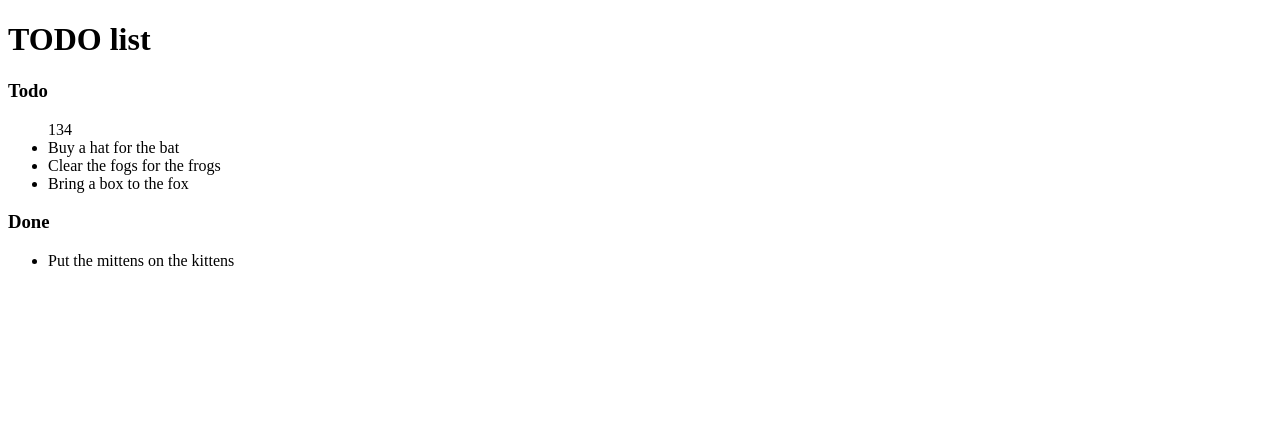
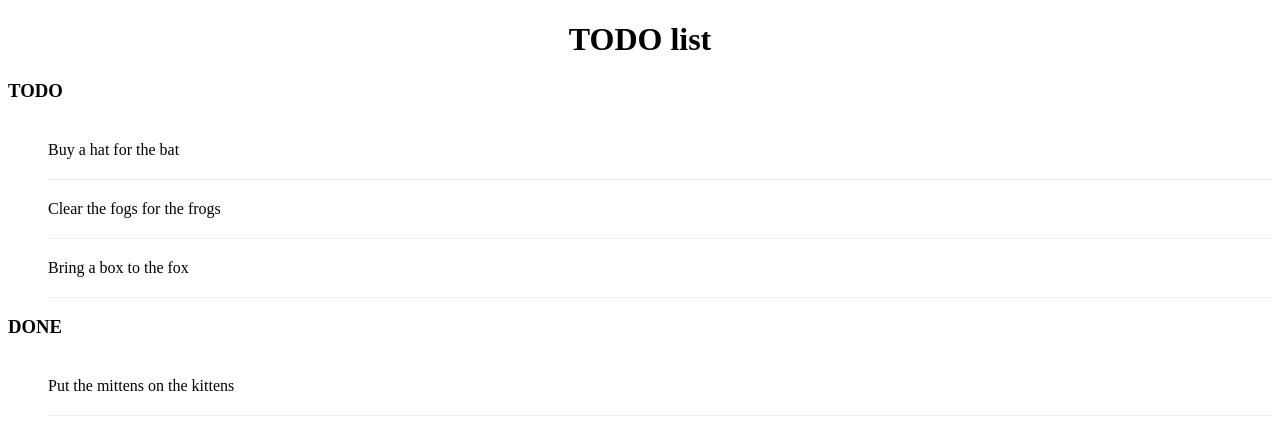
Before and after one commit to remraf4/todo-list, a plain HTML site: page index.html in a window 1280 px wide. Drawn offline with Linux system fonts and the light colour scheme.

Commit message:
Add basic style in index.html
Resolve #3

```diff
--- a/index.html
+++ b/index.html
@@ -3,12 +3,24 @@
 <head>
 <meta charset="utf-8">
 <title>TODO list</title>
+<style>
+h1 {
+text-align:center;
+}
+h3 {
+text-transform: uppercase;
+}
+li {
+overflow: hidden;
+padding: 20px 0;
+border-bottom: 1px solid #eee;
+}
+</style>
 </head>
 <body>
 <h1>TODO list</h1>
 <h3>Todo</h3>
 <ul>
-134
 <li>Buy a hat for the bat</li>
 <li>Clear the fogs for the frogs</li>
 <li>Bring a box to the fox</li>
```
